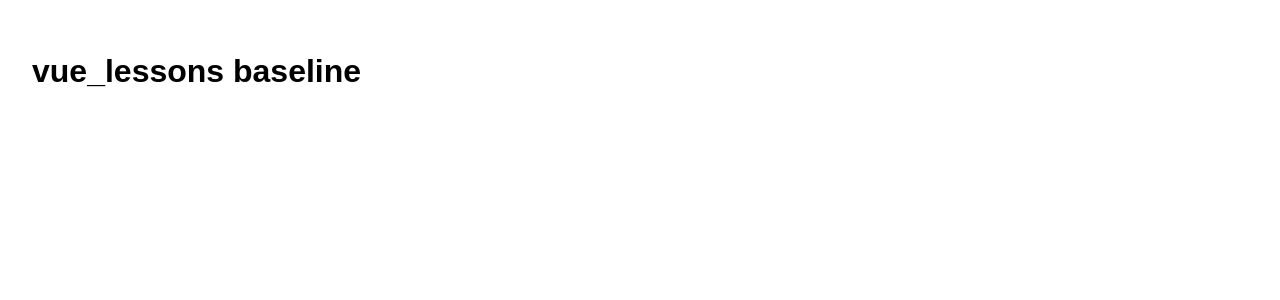
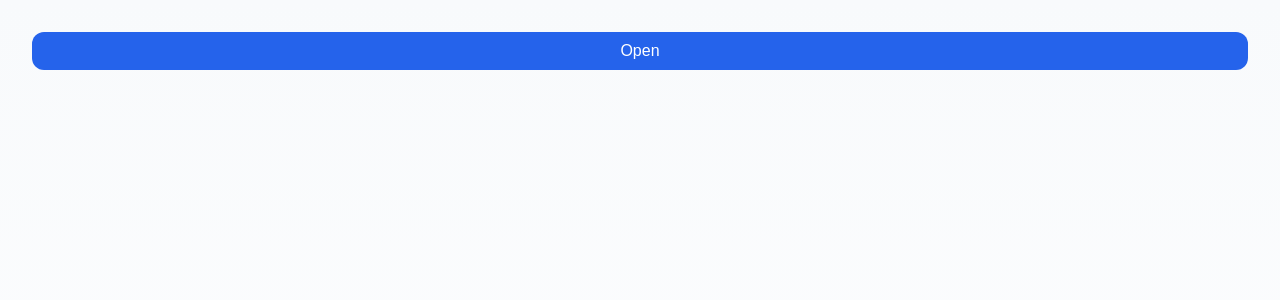
Before and after one commit to angularWorkshop/vue_lessons, a Vue app: page / in a window 1280 px wide. Shown: the top 300 px of the page. Built offline with nearby package versions, Linux system fonts and the light colour scheme.

Commit message:
fix: answer teleport-suspense-panel

```diff
--- a/src/App.vue
+++ b/src/App.vue
@@ -1,16 +1,75 @@
 <script setup>
-const title = 'vue_lessons baseline';
+import { defineAsyncComponent, ref } from 'vue'; const isOpen = ref(false); const AsyncPanel = defineAsyncComponent(async () => { const module = await import('./AsyncPanel.vue'); return module.default; });
 </script>
 
 <template>
-  <main class="app">
-    <h1>{{ title }}</h1>
-  </main>
+<main class="screen"><button type="button" @click="isOpen=true">Open</button><Teleport to="body"><Suspense><AsyncPanel v-if="isOpen" /><template #fallback><div class="panel">Loading panel...</div></template></Suspense></Teleport></main>
 </template>
 
 <style scoped>
-.app {
-  padding: 24px;
+:global(body) {
+  margin: 0;
+}
+
+.screen {
+  min-height: 100vh;
+  padding: 32px;
+  display: grid;
+  gap: 16px;
+  align-content: start;
+  background: linear-gradient(180deg, #f8fafc 0%, #ffffff 100%);
+  color: #0f172a;
   font-family: Arial, sans-serif;
 }
+
+.panel {
+  padding: 18px;
+  border-radius: 18px;
+  background: white;
+  border: 1px solid #dbeafe;
+}
+
+.stack {
+  display: grid;
+  gap: 12px;
+}
+
+.row {
+  display: flex;
+  gap: 8px;
+  align-items: center;
+  flex-wrap: wrap;
+}
+
+button,
+input,
+select {
+  font: inherit;
+}
+
+button {
+  border: 0;
+  border-radius: 12px;
+  padding: 10px 14px;
+  background: #2563eb;
+  color: white;
+  cursor: pointer;
+}
+
+button[disabled] {
+  opacity: 0.55;
+  cursor: not-allowed;
+}
+
+input,
+select {
+  padding: 10px 12px;
+  border-radius: 12px;
+  border: 1px solid #cbd5e1;
+}
+
+ul {
+  margin: 0;
+  padding-left: 20px;
+}
 </style>
--- /dev/null
+++ b/src/AsyncPanel.vue
@@ -0,0 +1,3 @@
+<script setup>
+</script>
+<template><div class="panel">Async panel ready</div></template>
--- /dev/null
+++ b/src/async-panel.js
@@ -0,0 +1 @@
+export async function loadPanel() { return { title: 'Async panel ready' }; }
```
Also changed, not shown: src/main.js (line endings or trailing spaces), 2 other files (tests, documents, lock files or other folders).
